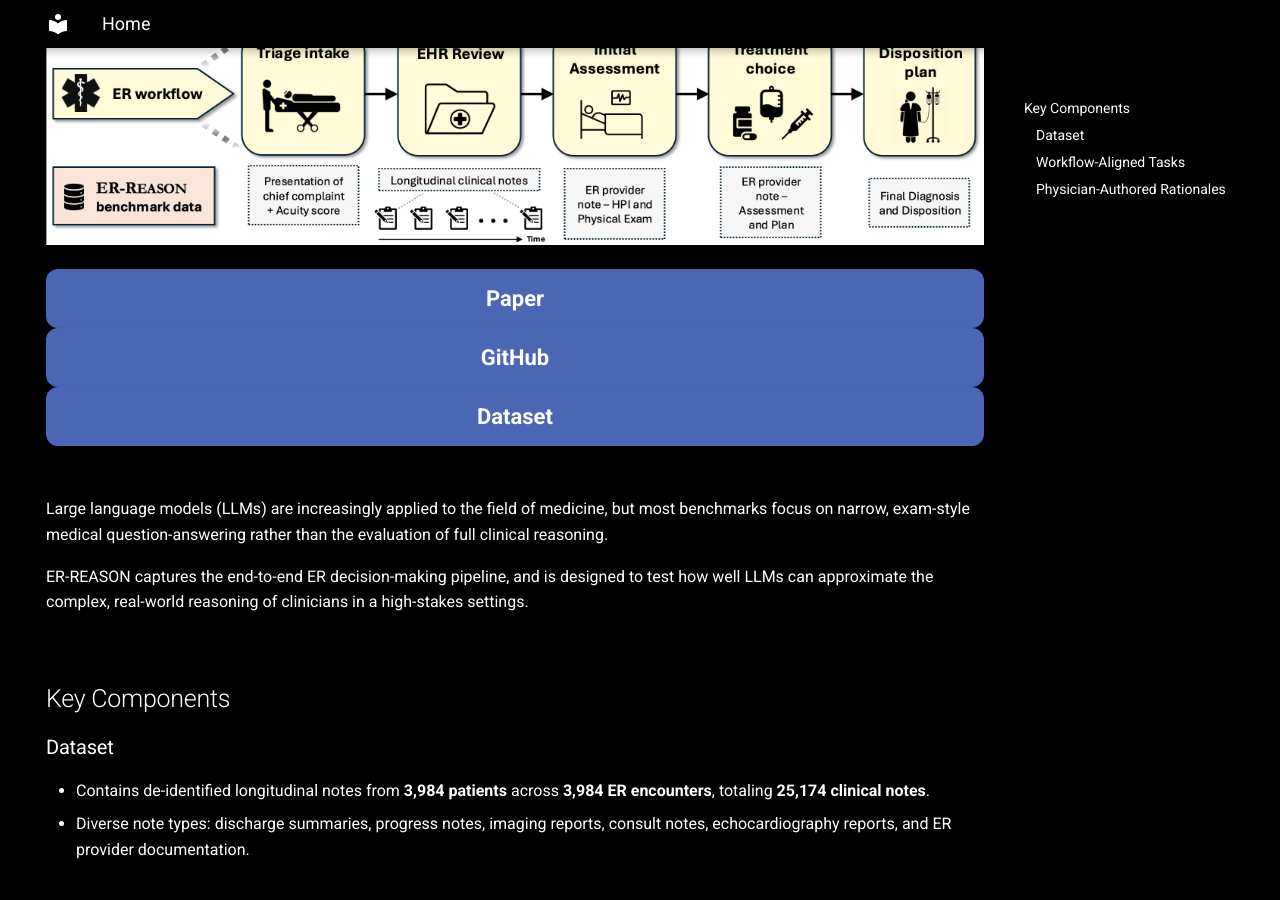
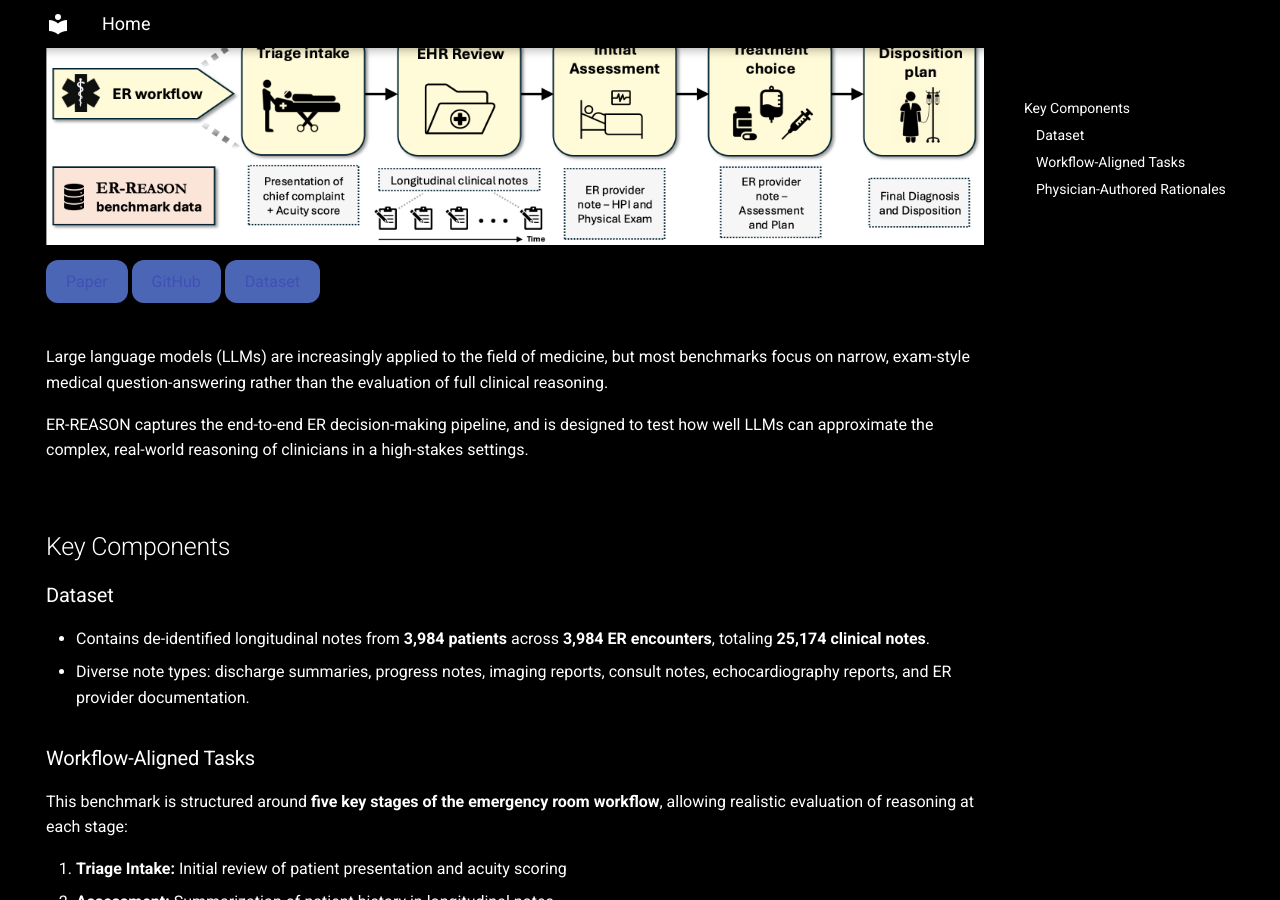
Before and after one commit to AlaaLab/ER-Reason, an MkDocs documentation site: the page built from docs/index.md, in a window 1280 px wide and 900 px high, scrolled down 307 px. Built offline with MkDocs 1.6.1 and Material for MkDocs 9.7.7, drawn with Linux system fonts in a browser that asks for light colours.

Commit message:
Update index.md

```diff
--- a/docs/index.md
+++ b/docs/index.md
@@ -8,16 +8,10 @@
 
 ![ER-REASON image](images/er.png)
 
-<div class="boxes-wrapper">
-  <div class="box">
-    <a href="https://arxiv.org/abs/2505.22919">Paper</a>
-  </div>
-  <div class="box">
-    <a href="https://github.com/AlaaLab/ER-Reason">GitHub</a>
-  </div>
-  <div class="box">
-    <a href="coming soon">Dataset</a>
-  </div>
+<div class="box-container">
+  <a href="https://arxiv.org/abs/2505.22919" class="box">Paper</a>
+  <a href="https://github.com/AlaaLab/ER-Reason" class="box">GitHub</a>
+  <a href="coming soon" class="box">Dataset</a>
 </div>
 
 
```
